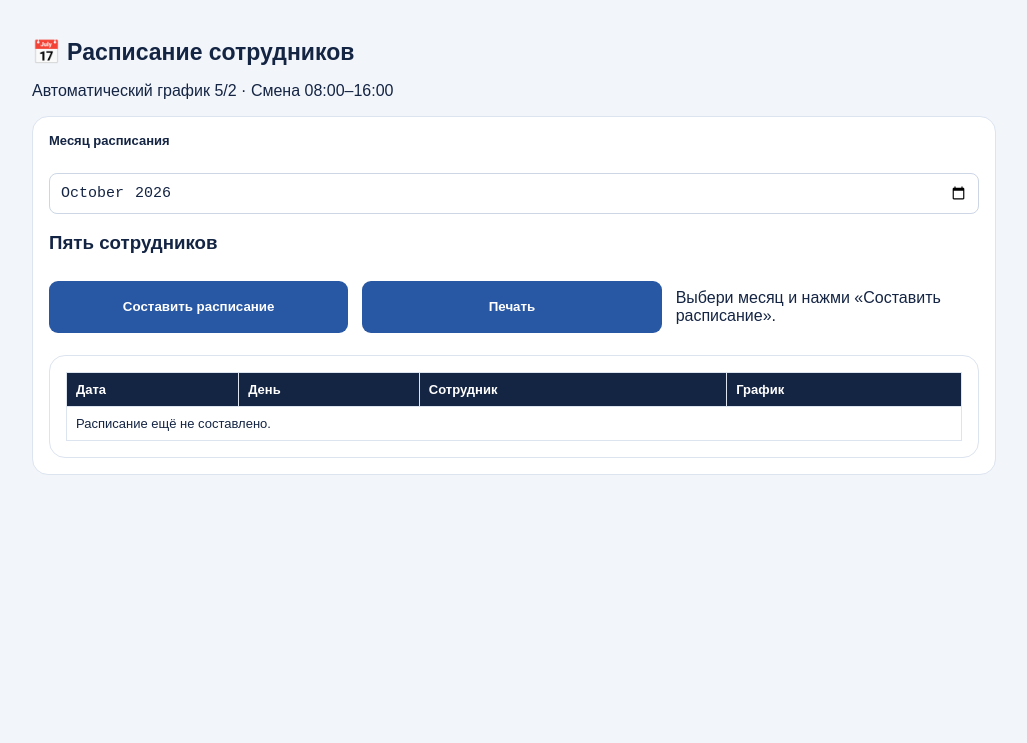
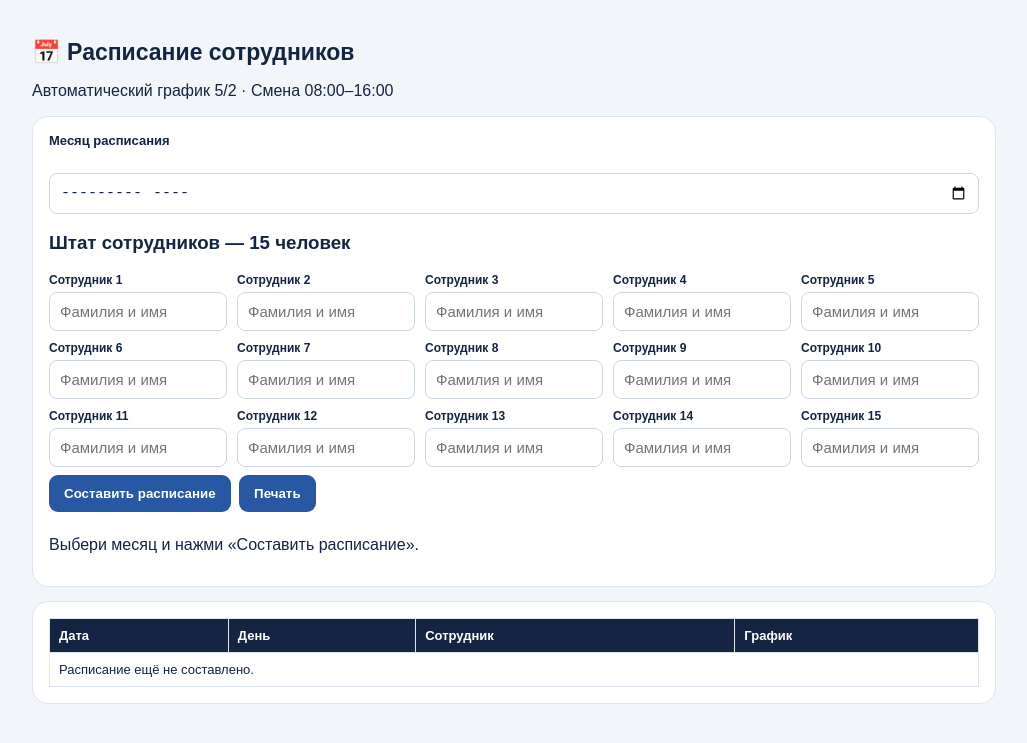
Before and after one commit to dima939388-commits/lavka-control, a plain HTML site: page index.html in a window 1280 px wide. Shown: the part 631-1374 px from the top of the page, without its empty margins (126-1153 px from the left). Before the commit the page ends 1148 px from the top, so only its background shows below. Drawn offline with Linux system fonts and the light colour scheme.

Commit message:
Update index.html

```diff
--- a/index.html
+++ b/index.html
@@ -642,8 +642,24 @@
   <div class="schedule-panel">
     <label for="scheduleMonth">Месяц расписания</label><br>
     <input id="scheduleMonth" type="month">
-    <h3>Пять сотрудников</h3>
-    <div class="names">
+    <h3>Штат сотрудников — 15 человек</h3>
+<div class="names">
+  <div><label for="worker1">Сотрудник 1</label><input id="worker1" placeholder="Фамилия и имя"></div>
+  <div><label for="worker2">Сотрудник 2</label><input id="worker2" placeholder="Фамилия и имя"></div>
+  <div><label for="worker3">Сотрудник 3</label><input id="worker3" placeholder="Фамилия и имя"></div>
+  <div><label for="worker4">Сотрудник 4</label><input id="worker4" placeholder="Фамилия и имя"></div>
+  <div><label for="worker5">Сотрудник 5</label><input id="worker5" placeholder="Фамилия и имя"></div>
+  <div><label for="worker6">Сотрудник 6</label><input id="worker6" placeholder="Фамилия и имя"></div>
+  <div><label for="worker7">Сотрудник 7</label><input id="worker7" placeholder="Фамилия и имя"></div>
+  <div><label for="worker8">Сотрудник 8</label><input id="worker8" placeholder="Фамилия и имя"></div>
+  <div><label for="worker9">Сотрудник 9</label><input id="worker9" placeholder="Фамилия и имя"></div>
+  <div><label for="worker10">Сотрудник 10</label><input id="worker10" placeholder="Фамилия и имя"></div>
+  <div><label for="worker11">Сотрудник 11</label><input id="worker11" placeholder="Фамилия и имя"></div>
+  <div><label for="worker12">Сотрудник 12</label><input id="worker12" placeholder="Фамилия и имя"></div>
+  <div><label for="worker13">Сотрудник 13</label><input id="worker13" placeholder="Фамилия и имя"></div>
+  <div><label for="worker14">Сотрудник 14</label><input id="worker14" placeholder="Фамилия и имя"></div>
+  <div><label for="worker15">Сотрудник 15</label><input id="worker15" placeholder="Фамилия и имя"></div>
+</div>
 
     <button type="button" id="generateSchedule">Составить расписание</button>
     <button type="button" id="printSchedule">Печать</button>
@@ -712,7 +728,20 @@
       const weekday = date.getDay();
       const dateText = String(day).padStart(2, "0") + "." +
         String(month).padStart(2, "0") + "." + year;
-      const isWorkday = weekday >= 1 && weekday <= 5;
+      names.forEach(function (name, index) {
+  let isWorkday;
+
+  if (index < 13) {
+    // Сотрудники 1–13: график 5/2
+    isWorkday = weekday >= 1 && weekday <= 5;
+  } else {
+    // Сотрудники 14–15: график 2/2
+    const startDate = new Date(year, month - 1, 1);
+    const dayNumber = Math.floor(
+      (date - startDate) / 86400000
+    );
+    isWorkday = Math.floor(dayNumber / 2) % 2 === 0;
+  }
 
       names.forEach(function (name) {
         rows += '<tr class="' + (isWorkday ? "workday" : "dayoff") + '">' +
```
